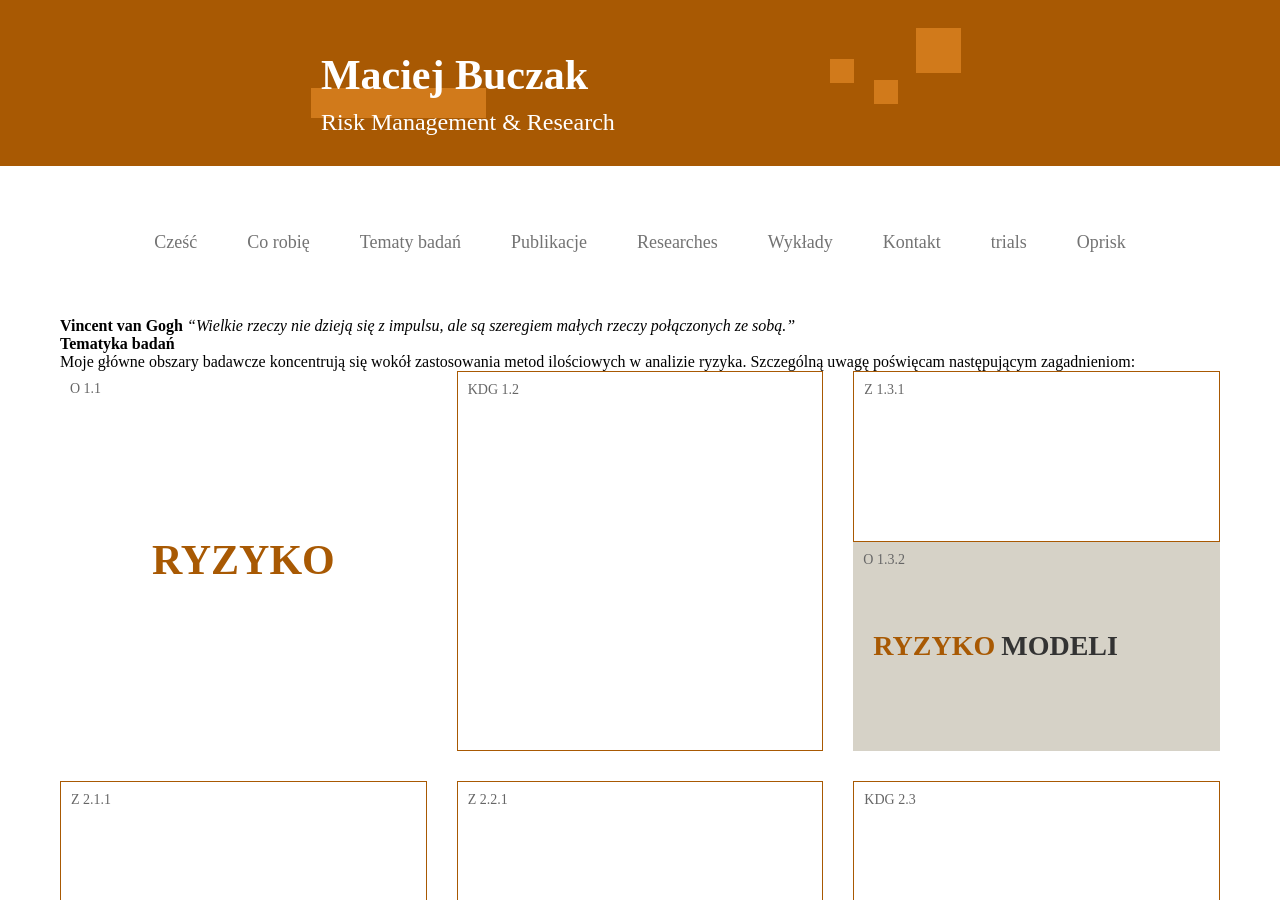
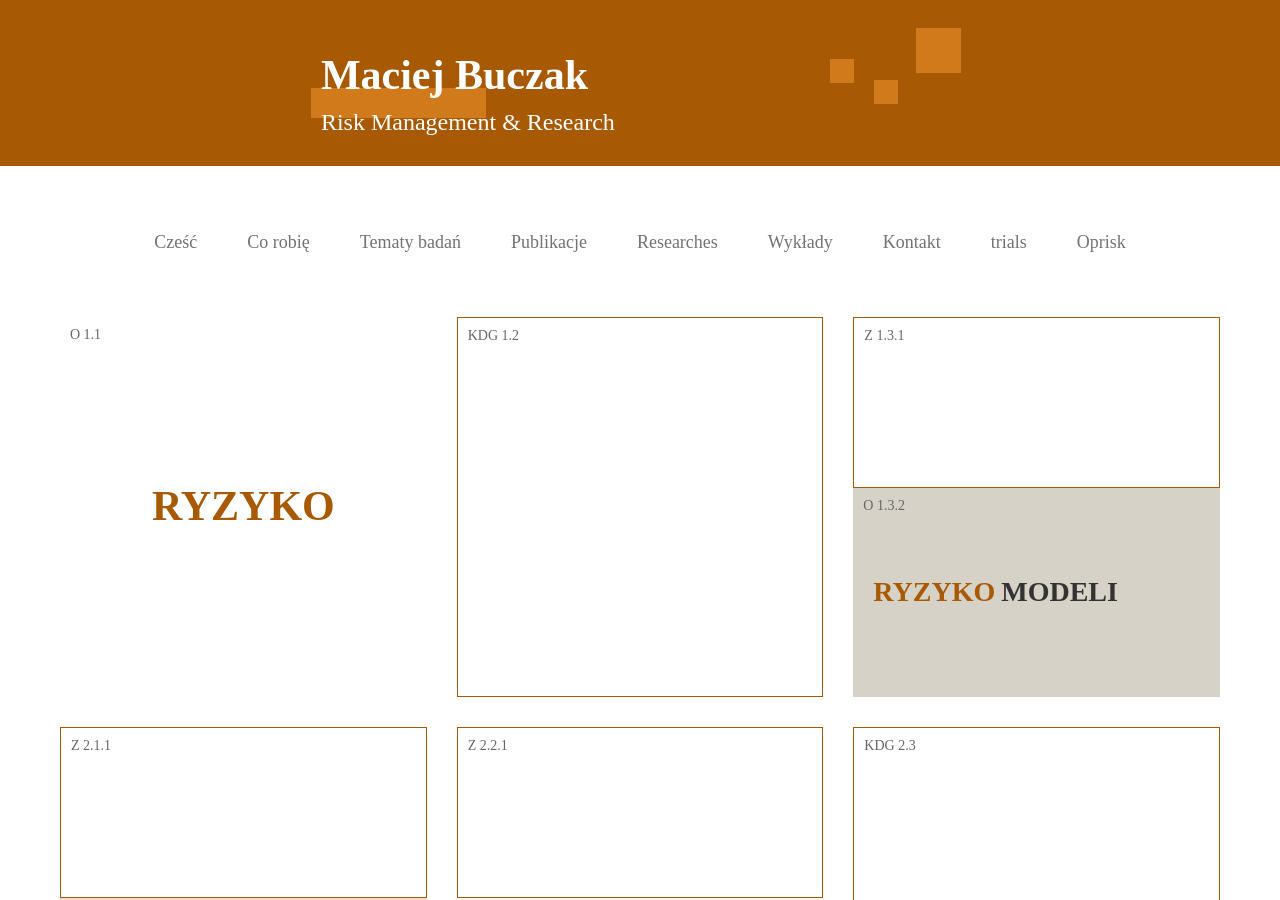
Before and after one commit to MaciejBuczak/risk-research, a Jekyll site: the page built from topicstart.md, in a window 1280 px wide and 900 px high. Built offline with Jekyll 4.4.1, drawn with Linux system fonts in a browser that asks for light colours.

Commit message:
Update topicstart.md

```diff
--- a/topicstart.md
+++ b/topicstart.md
@@ -13,11 +13,3 @@ layout: topics-start
   <a href="/trials" class="menu-option">trials</a>
   <a href="/oprisk" class="menu-option">Oprisk</a>
 </div>
-
-<!-- Cytat -->
-**Vincent van Gogh**
-*"Wielkie rzeczy nie dzieją się z impulsu, ale są szeregiem małych rzeczy połączonych ze sobą."*
-
-<!-- Sekcja Tematyka badań -->
-#### Tematyka badań
-Moje główne obszary badawcze koncentrują się wokół zastosowania metod ilościowych w analizie ryzyka. Szczególną uwagę poświęcam następującym zagadnieniom:
```
